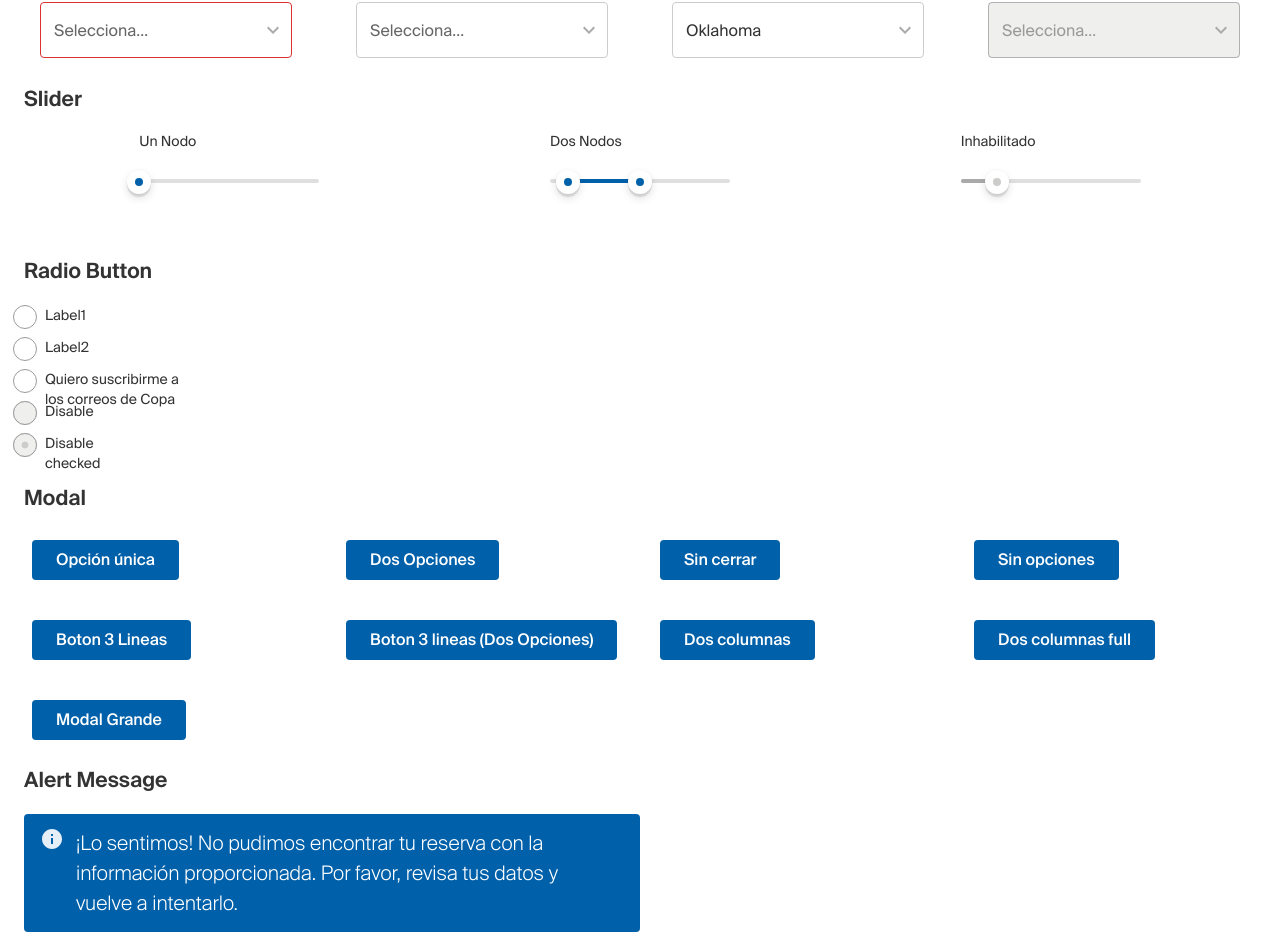
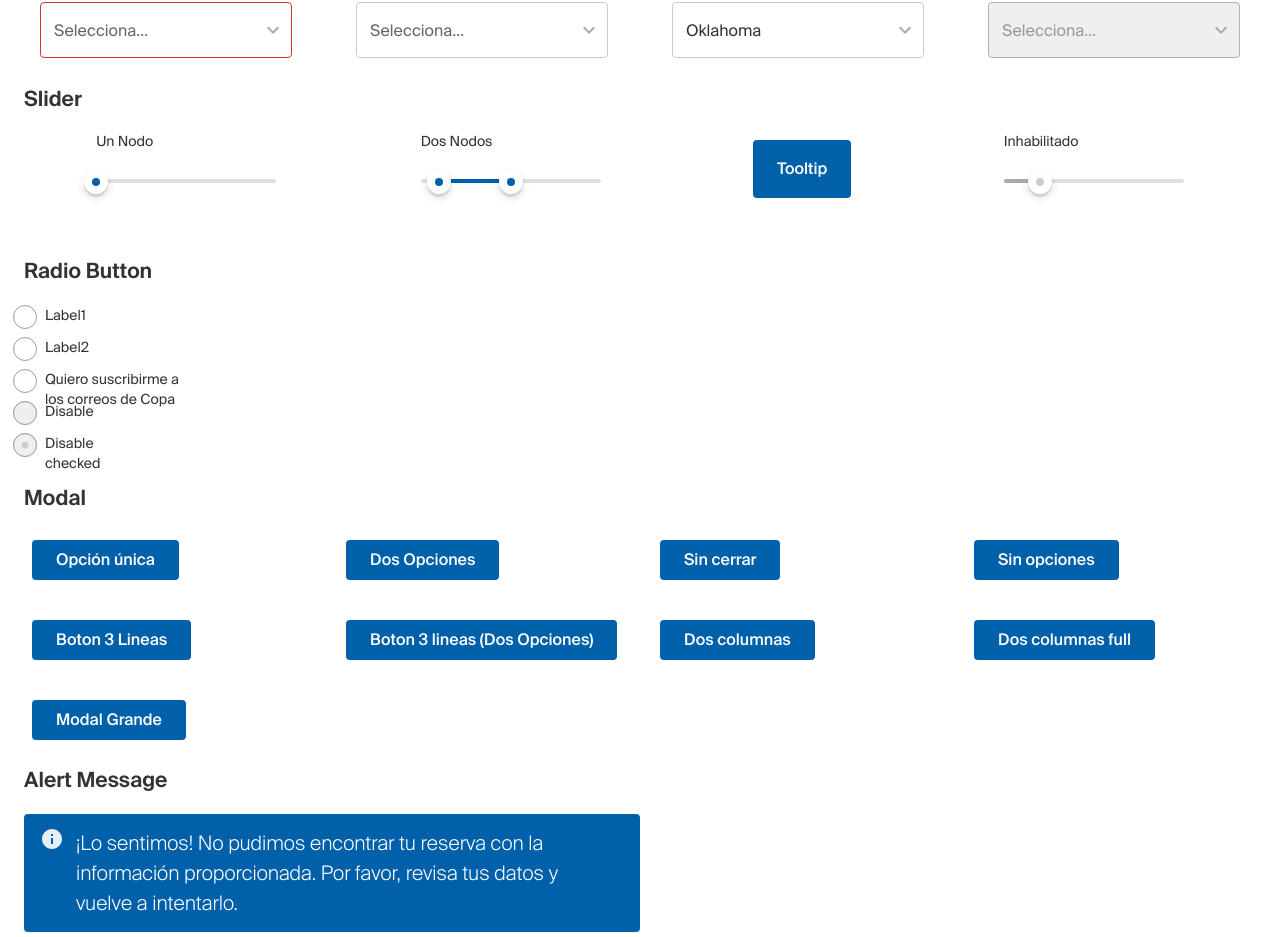
Before and after one commit to santiago86/testcomponents, a React (Create React App) app: page / in a window 1280 px wide. Shown: the part 4346-5283 px from the top of the page. Built offline with nearby package versions, Linux system fonts and the light colour scheme.

Commit message:
style for tooltip component

```diff
--- a/src/components/tooltipCo.js
+++ b/src/components/tooltipCo.js
@@ -7,7 +7,11 @@ const useStyles = makeStyles((theme) => ({
   root: {
     backgroundColor: theme.palette.transparent.tooltip,
     fontWeight: 500,
-    fontSize: "12px",
+    maxWidth: 232,
+    fontSize: 12,
+    textAlign: "center",
+    padding: "5px 7px",
+    margin: 10,
   },
 }))
 
--- a/src/section/SliderSection.js
+++ b/src/section/SliderSection.js
@@ -1,7 +1,12 @@
 import React, { useState } from "react"
 import { makeStyles } from "@material-ui/core/styles"
 
+import ButtonCo from "../components/buttonCo"
 import SliderCo from "../components/sliderCo"
+import Tooltip from "../components/tooltipCo"
+
+const popover = "Un mesanje de multiples lineas es soportado por el tooltip"
+// const popover2 = "Popover message"
 
 const useStyles = makeStyles(() => ({
   container: {
@@ -35,6 +40,9 @@ const SliderSection = () => {
         handleChange={setSlideDouble}
         label="Dos Nodos"
       />
+      <Tooltip value={popover} placement="bottom">
+        <ButtonCo variant="contained">Tooltip</ButtonCo>
+      </Tooltip>
       <SliderCo
         disabled
         value={20}
--- a/src/theme/palette.js
+++ b/src/theme/palette.js
@@ -65,7 +65,7 @@ export default {
     light: "#CB9938",
   },
   transparent: {
-    tooltip: "rgba(18,18,18,0.6)",
+    tooltip: "rgba(18,18,18,0.8)",
     main: "transparent",
     text: "rgba(255, 255, 255, 0.5)",
     bg: "rgba(255, 255, 255, 0.3)",
```
